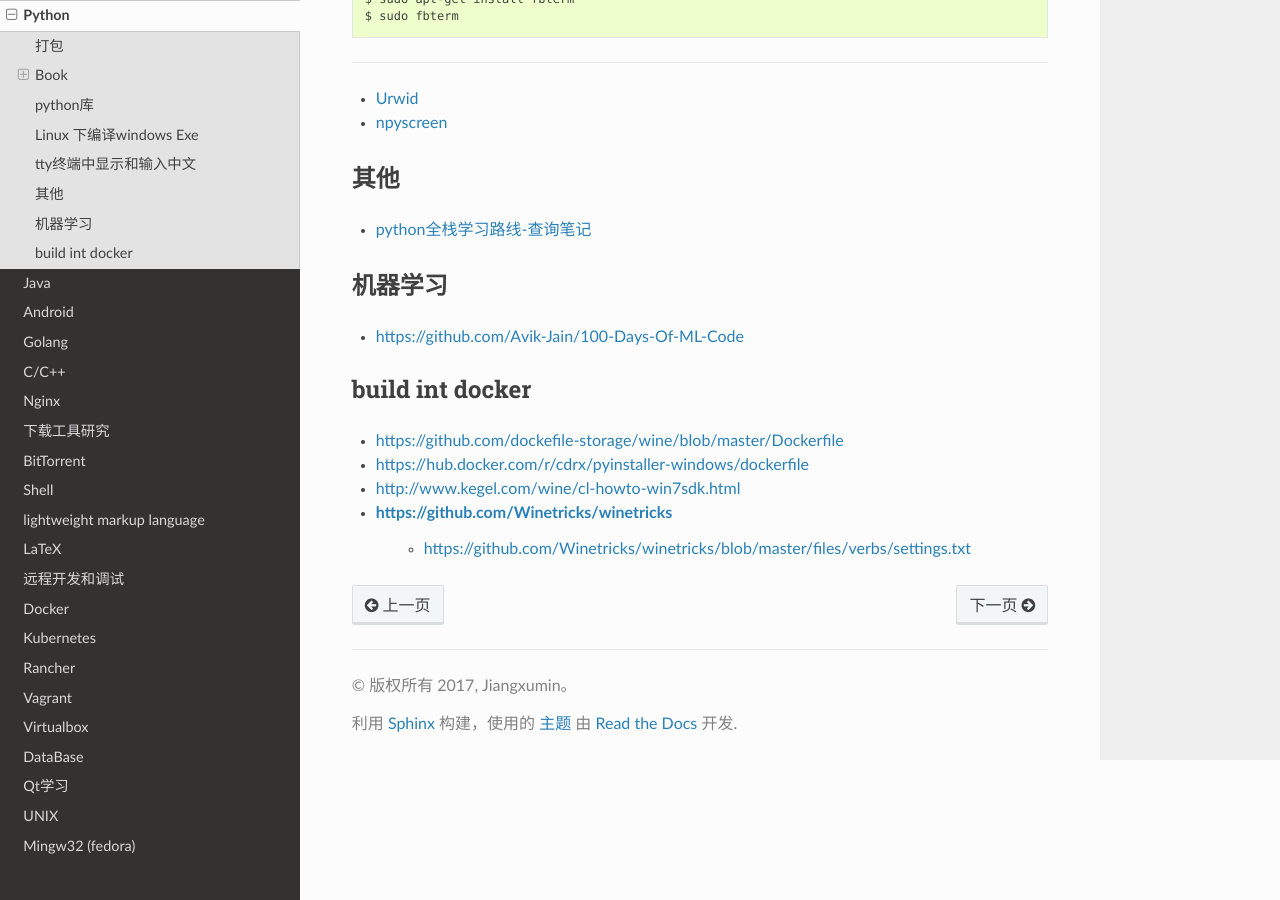
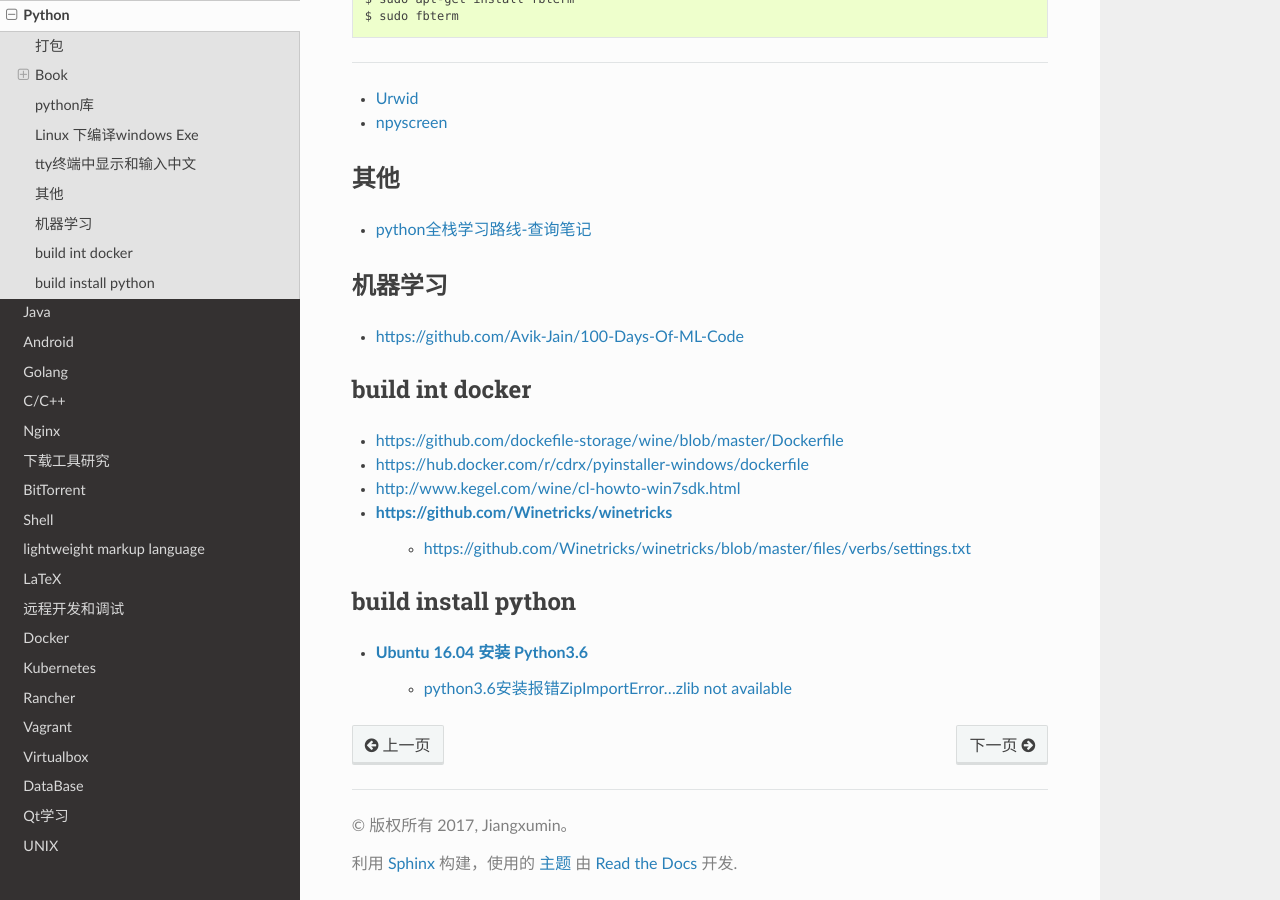
Before and after one commit to my-rds-store/my_space, a Sphinx documentation site: the page built from source/python/index.rst, in a window 1280 px wide and 900 px high, scrolled down 3174 px. Built offline with Sphinx 7.4.7 and the Read the Docs theme 2.0.0, drawn with Linux system fonts in a browser that asks for light colours.

Commit message:
update ...

```diff
--- a/source/python/index.rst
+++ b/source/python/index.rst
@@ -218,3 +218,10 @@ build int docker
 * http://www.kegel.com/wine/cl-howto-win7sdk.html
 * https://github.com/Winetricks/winetricks
     * https://github.com/Winetricks/winetricks/blob/master/files/verbs/settings.txt
+
+************************************
+build install python
+************************************
+
+* `Ubuntu 16.04 安装 Python3.6 <https://www.cnblogs.com/gaowengang/p/7736672.html>`_
+        * `python3.6安装报错ZipImportError...zlib not available <https://blog.51cto.com/jschu/2174394>`_
```
